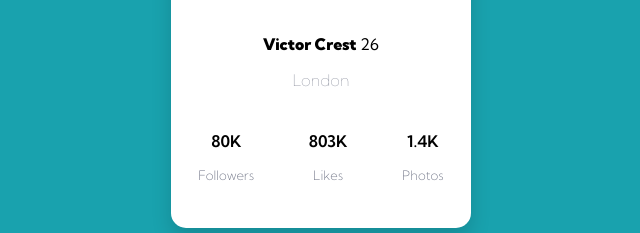
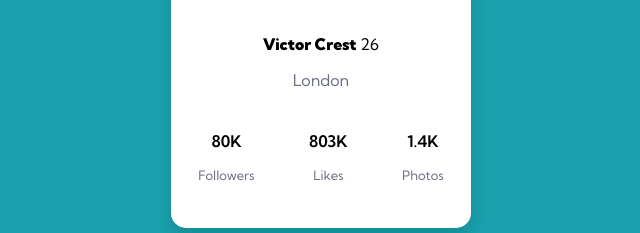
Before and after one commit to AwAiS-ahmd/CSS, a plain HTML site: page profile-card-component-main/index.html in a window 1280 px wide. Shown: the part 349-582 px from the top of the page, without its empty margins (319-959 px from the left). Drawn offline with Linux system fonts and the light colour scheme.

Commit message:
increase font weight of .location and .stats-name to 400

```diff
--- a/profile-card-component-main/style.css
+++ b/profile-card-component-main/style.css
@@ -75,12 +75,12 @@
       .stats-name {
         color: hsl(227, 10%, 46%);
         font-size: small;
-        font-weight: 200;
+        font-weight: 400;
       }
       .location {
         color: hsl(227, 10%, 46%);
-        font-weight: 100;
-      }
+        font-weight: 400;
+     }
 
       .attribution {
         font-size: 11px;
```
